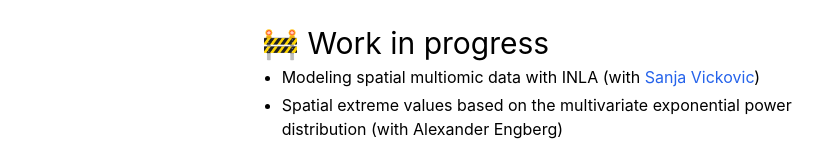
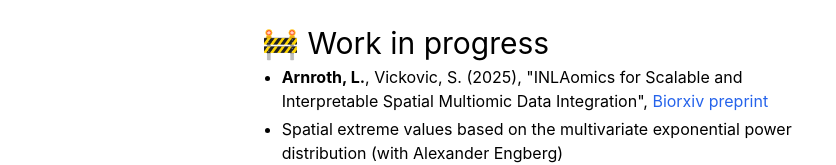
Before and after one commit to lukketotte/lukketotte.github.io, a React (Create React App) app: page / in a window 1280 px wide. Shown: the part 783-948 px from the top of the page, without its empty margins (181-1017 px from the left). Built offline with nearby package versions, Linux system fonts and the light colour scheme.

Commit message:
added preprint

```diff
--- a/src/components/Body/Body.tsx
+++ b/src/components/Body/Body.tsx
@@ -120,16 +120,14 @@ const Body = () => {
       </h1>
       <ul className='list-disc ml-5'>
         <li className='mb-1'>
-          Modeling spatial multiomic data with INLA (with{" "}
+          <b>Arnroth, L.</b>, Vickovic, S. (2025), "INLAomics for Scalable and
+          Interpretable Spatial Multiomic Data Integration",{" "}
           <a
             className='text-blue-600 hover:text-blue-400'
-            href={
-              "https://www.nygenome.org/about-us/our-people/faculty-scientists/sanja-vickovic-phd/"
-            }
+            href={"https://www.biorxiv.org/content/10.1101/2025.05.02.651831v1"}
           >
-            Sanja Vickovic
+            Biorxiv preprint
           </a>
-          )
         </li>
         <li className='mb-1'>
           Spatial extreme values based on the multivariate exponential power
```
